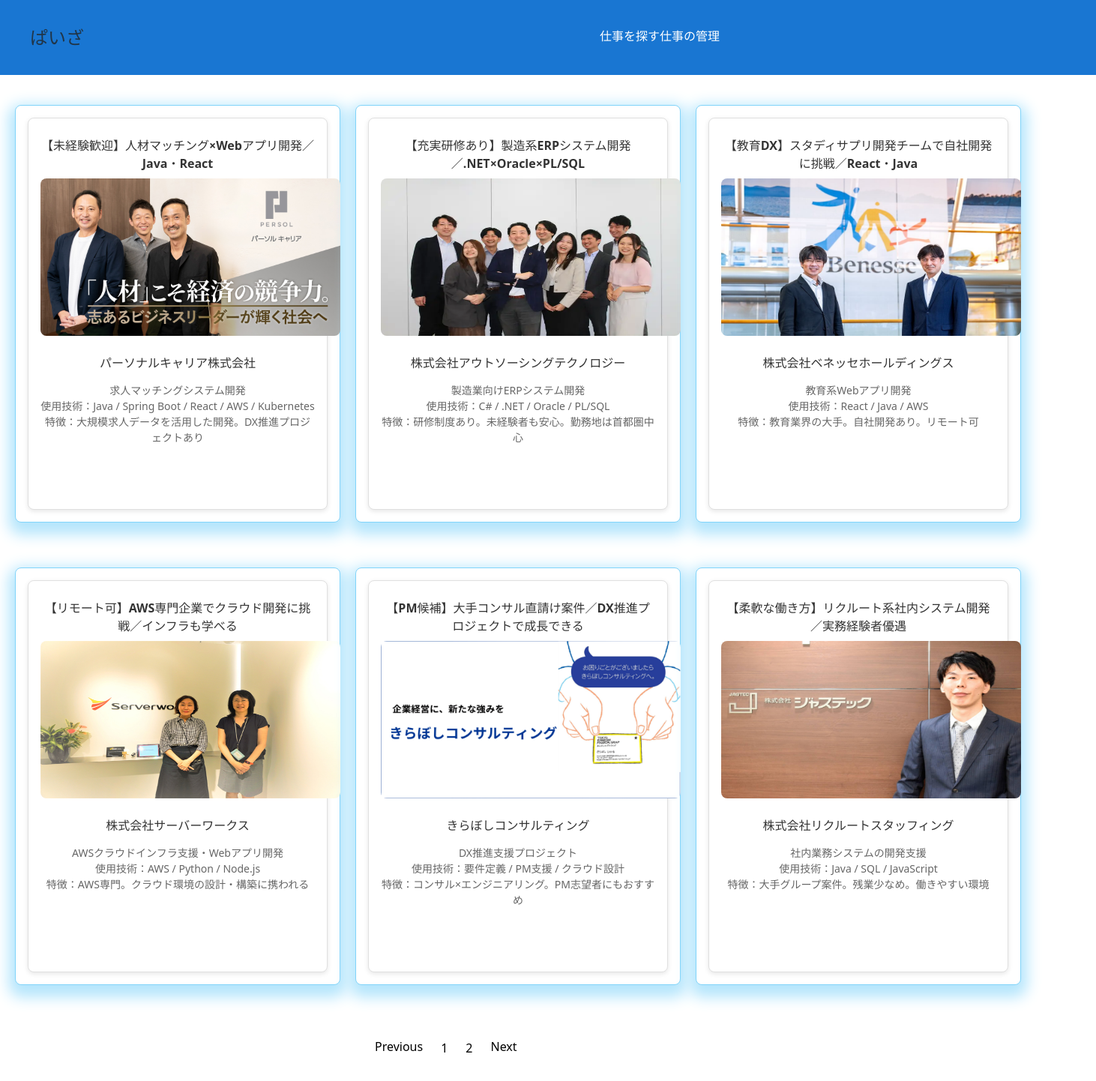
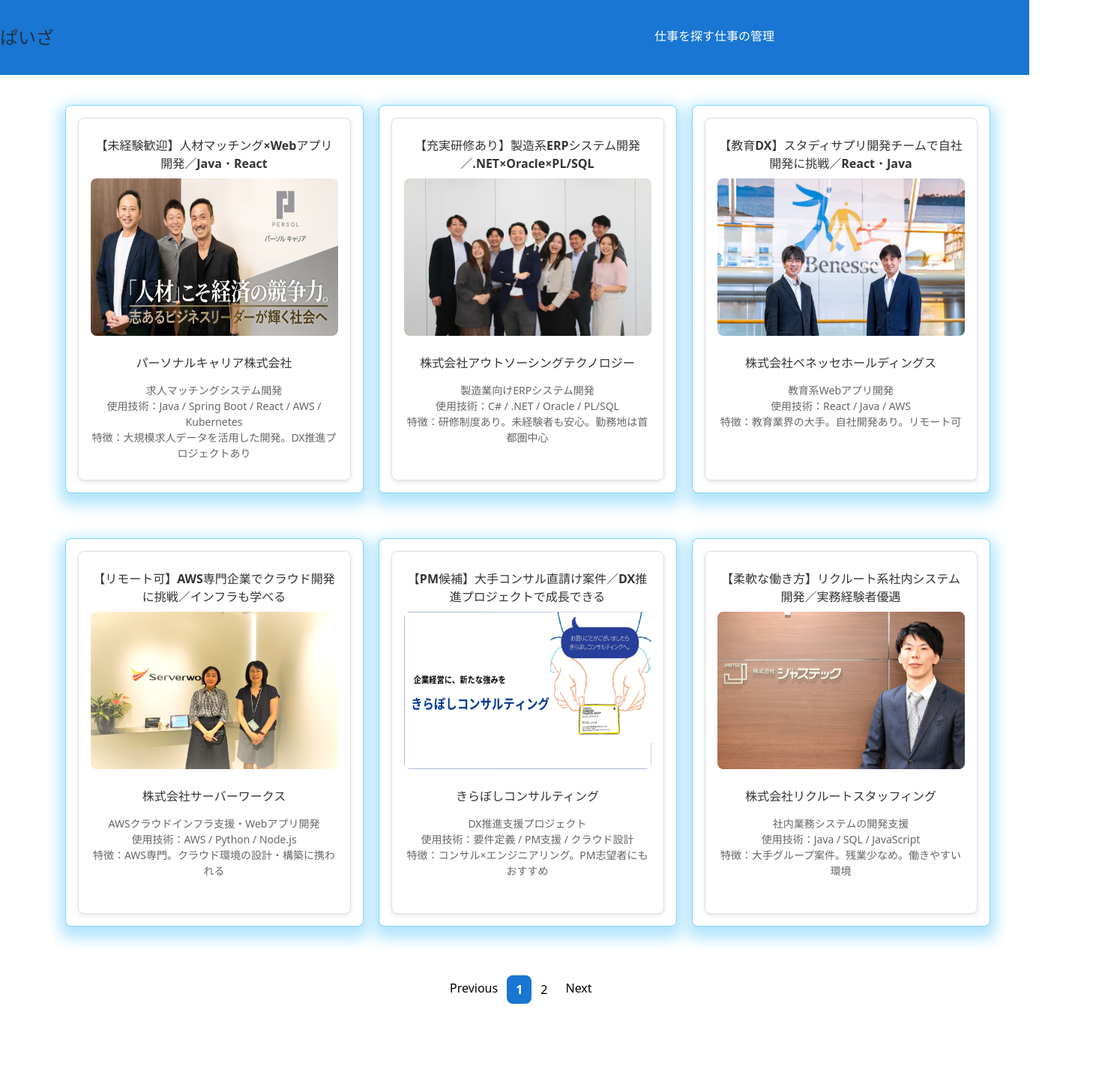
Before and after one commit to aorin0523/team2, a React (Vite) app in the folder src/frontend/: page /list in a window 1280 px wide. Shown: the whole page at 75% size, 1462 px wide, since content can reach past the window. After the commit the page ends 1364 px from the top, so only its background shows below. Built offline with nearby package versions, Linux system fonts and the light colour scheme; some icons are missing.

Commit message:
remove:Jobs.cssとupdate:Project_list.cssを変更

```diff
--- a/src/frontend/src/css/Jobs.css
+++ /dev/null
@@ -1,28 +0,0 @@
-body {
-    background-color: white;
-}
-
-/* ヘッダーのcss */
-header {
-    display: flex;
-    padding: 0;
-}
-
-a {
-    margin-right: 12px;
-}
-
-.nav-link {
-    width: 500px;
-}
-
-.link {
-    margin-left: 650px;
-}
-
-/* ポップアップのcss */
-
-/* 検索ボタンのcss */
-.search:hover {
-
-}
--- a/src/frontend/src/css/Project_list.css
+++ b/src/frontend/src/css/Project_list.css
@@ -1,9 +1,3 @@
-html, body {
-  margin: 0;
-  padding: 0;
-  box-sizing: border-box;
-}
-
 /* ヘッダーのcss */
 header {
   display: flex;
@@ -12,8 +6,8 @@
   height: 100px;
   width: 100%;
   margin: 0;
-  padding: 0 40px;
-   background-color: #1976d2;
+  /* padding: 0 40px;  */
+  background-color: #1976d2;
 }
 
 .logo {
@@ -25,7 +19,7 @@
 }
 
 .link {
-    margin-left: 650px;
+    margin-left: 763px;
     flex-grow: 1;
 }
 
@@ -35,7 +29,8 @@
   grid-template-columns: repeat(3, 1fr); /* 3列 */
   gap: 20px; /* カード間の余白 */
   padding: 20px;
-   margin: 0 auto;
+  margin: 0 auto;
+  width: 1200px;
 }
 
 .card1, .card2, .card3,
@@ -47,7 +42,8 @@
   padding: 16px;
   text-align: center;
   transition: transform 0.3s ease;
-  height: 489px;
+  height: 450px;
+  width: 330px;
 }
 
 .card1:hover, .card2:hover, .card3:hover,
@@ -58,7 +54,6 @@
 .card img {
   width: 100%;
   height: 210px;
-  width: 400px;
   border-radius: 8px;
   margin-bottom: 10px;
 }
@@ -107,3 +102,19 @@
  body {
   background-color: white;
 }
+
+button.active {
+  background-color: #1976d2;
+  color: white;
+  font-weight: bold;
+}
+
+button.active {
+  background-color: #1976d2;
+  color: white;
+  font-weight: bold;
+}
+
+.pagenation-ui {
+  margin-left: 500px;
+}
```
